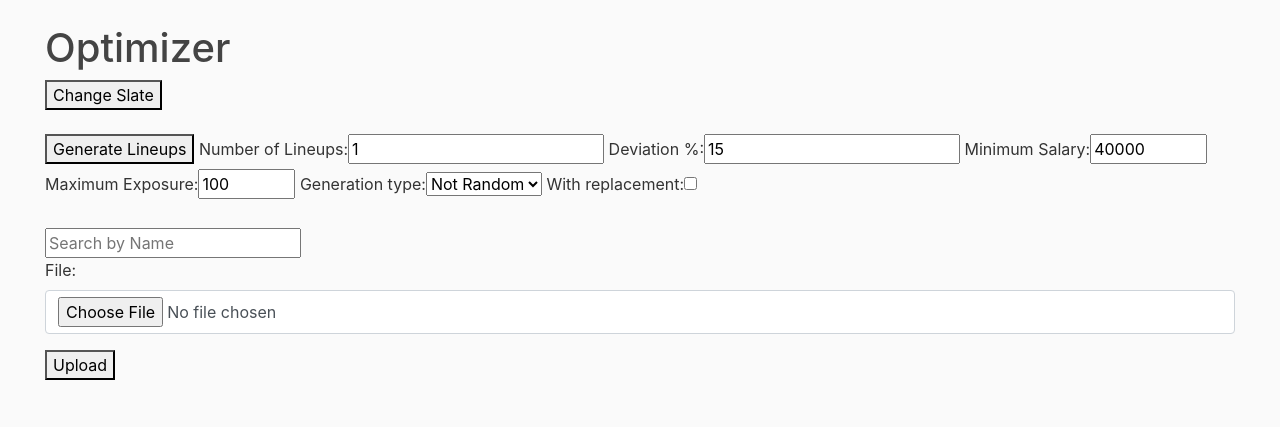
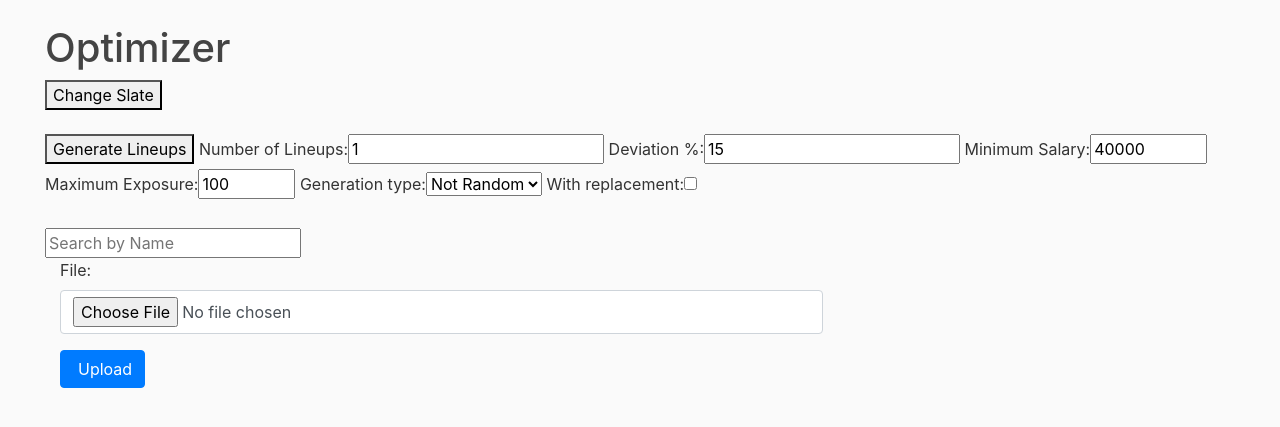
Before and after one commit to bballboy8/Fantasy-Fire, a Django app: template website/optimizer/templates/optimizer/optimizer.html in a window 1280 px wide. Shown: the part 56-483 px from the top of the page. Run offline with Django 3.2, Linux system fonts and the light colour scheme; the template is opened without the code that fills it: values that come from a table or form of the project are taken from there, others are empty; parts of the project's set-up code (start-up, migrations or seed data) failed here and were passed over; some libraries are stand-ins or nearby versions.

Commit message:
Update optimizer.html

```diff
--- a/website/optimizer/templates/optimizer/optimizer.html
+++ b/website/optimizer/templates/optimizer/optimizer.html
@@ -123,15 +123,15 @@
 <form action="{% url "myapp:upload_csv" %}" method="POST" enctype="multipart/form-data" class="form-horizontal">
     {% csrf_token %}
     <div class="form-group">
-    <label for="name" >File: </label>
-    <div>
-    <input type="file" name="csv_file" id="csv_file" required="True" class="form-control">
-    </div>
+        <label for="name" class="col-md-3 col-sm-3 col-xs-12 control-label">File: </label>
+        <div class="col-md-8">
+            <input type="file" name="csv_file" id="csv_file" required="True" class="form-control">
+        </div>
     </div>
     <div class="form-group">
-    <div>
-    <button> <span></span>Upload </button>
-    </div>
+        <div class="col-md-3 col-sm-3 col-xs-12 col-md-offset-3" style="margin-bottom:10px;">
+             <button class="btn btn-primary"> <span class="glyphicon glyphicon-upload" style="margin-right:5px;"></span>Upload </button>
+        </div>
     </div>
     </form>
 {% endblock content %}
```
